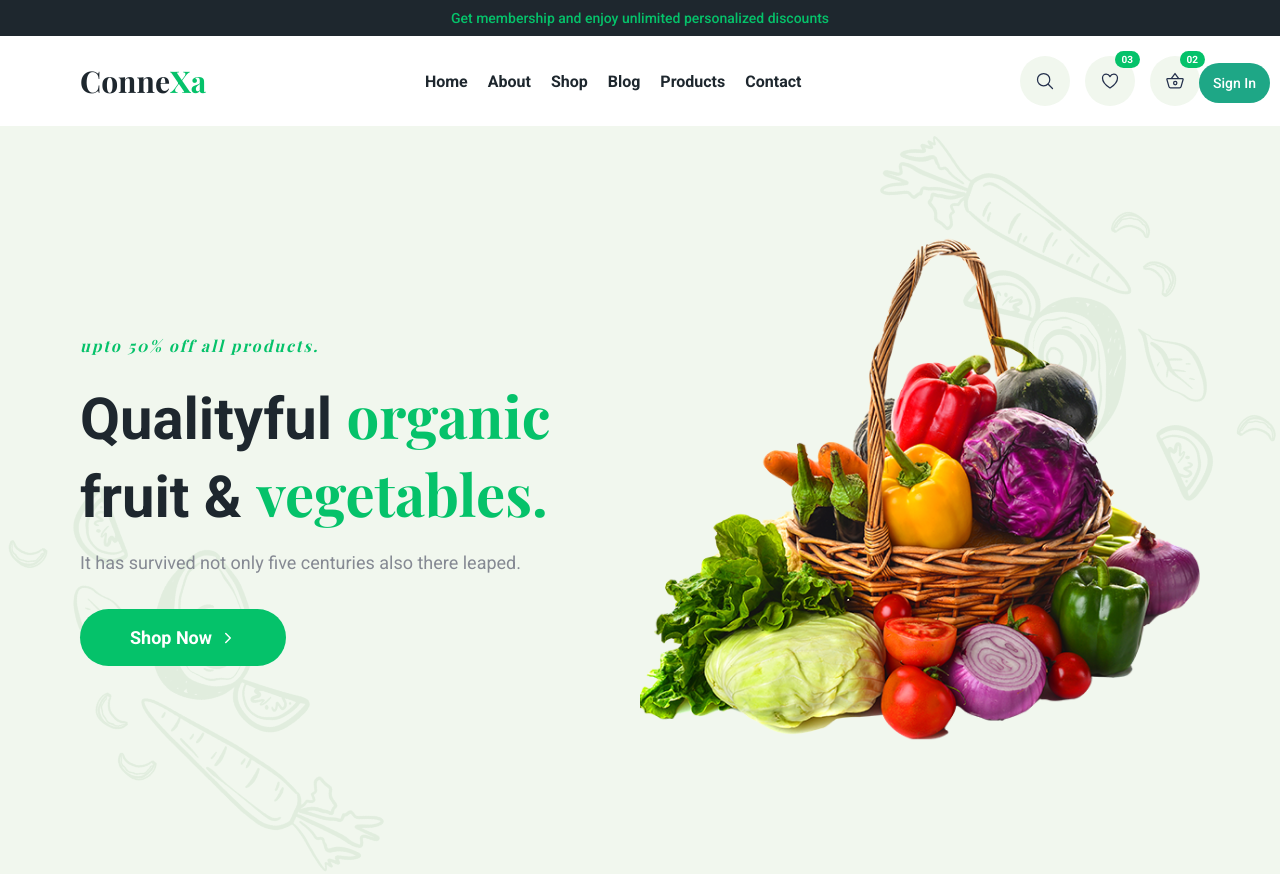
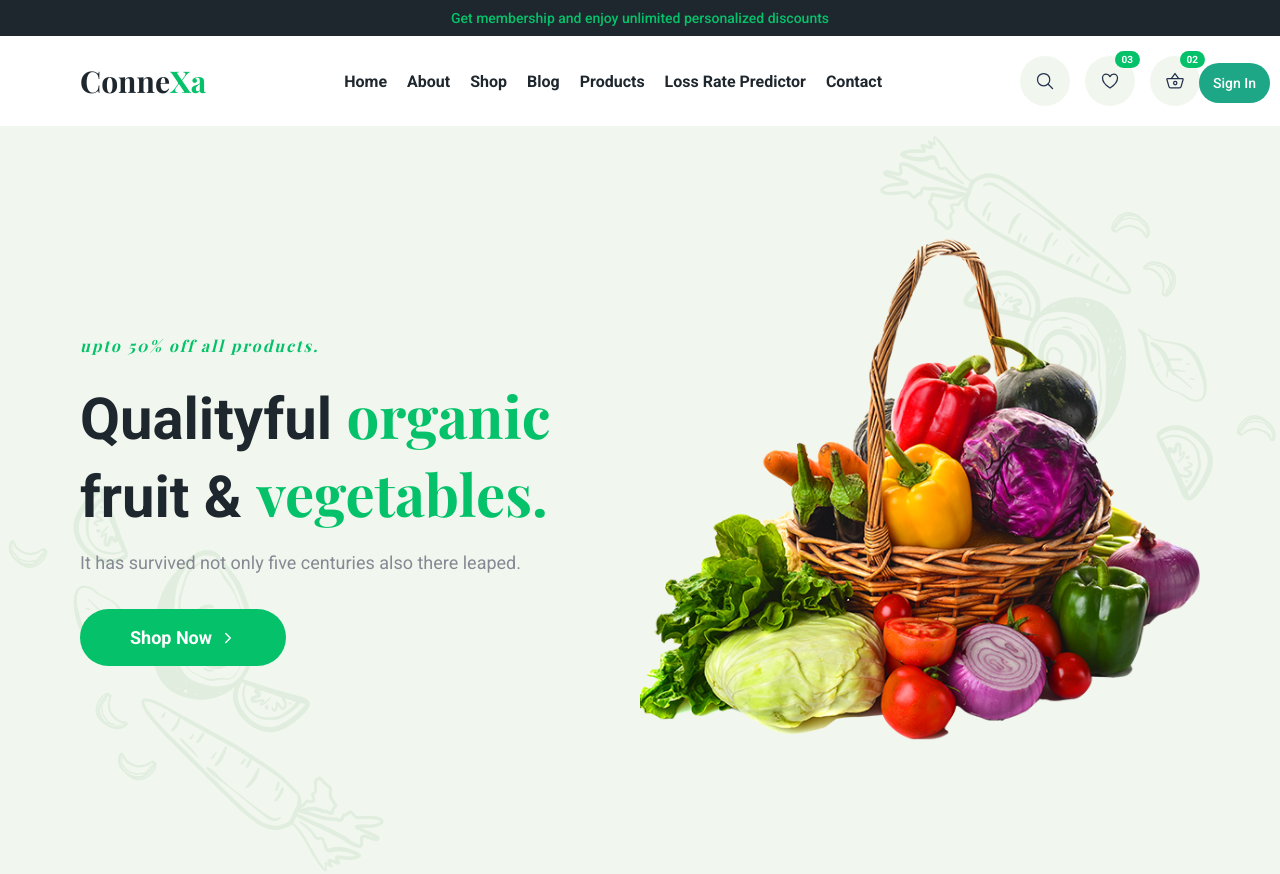
Before and after one commit to RumethSandinu/Project-connexa, a Flask app: page / in a window 1280 px wide. Shown: the top 874 px of the page. Run offline with Flask 3, Linux system fonts and the light colour scheme; some web fonts are replaced.

Commit message:
update web pages

```diff
--- a/web/templates/Register.html
+++ b/web/templates/Register.html
@@ -80,6 +80,9 @@
 
             <li>
               <a href="../shop.html" class="navbar-link">Products</a>
+            </li>
+            <li>
+              <a href="model.html" class="navbar-link">Loss Rate Predictor</a>
             </li>
 
             <li>
--- a/web/templates/index.html
+++ b/web/templates/index.html
@@ -80,6 +80,9 @@
             <li>
               <a href="../shop.html" class="navbar-link">Products</a>
             </li>
+            <li>
+              <a href="model.html" class="navbar-link">Loss Rate Predictor</a>
+            </li>
 
             <li>
               <a href="../contact.html" class="navbar-link">Contact</a>
--- a/web/templates/login.html
+++ b/web/templates/login.html
@@ -80,6 +80,9 @@
 
             <li>
               <a href="../shop.html" class="navbar-link">Products</a>
+            </li>
+            <li>
+              <a href="model.html" class="navbar-link">Loss Rate Predictor</a>
             </li>
 
             <li>
```
Also changed, not shown: 1 other file.
